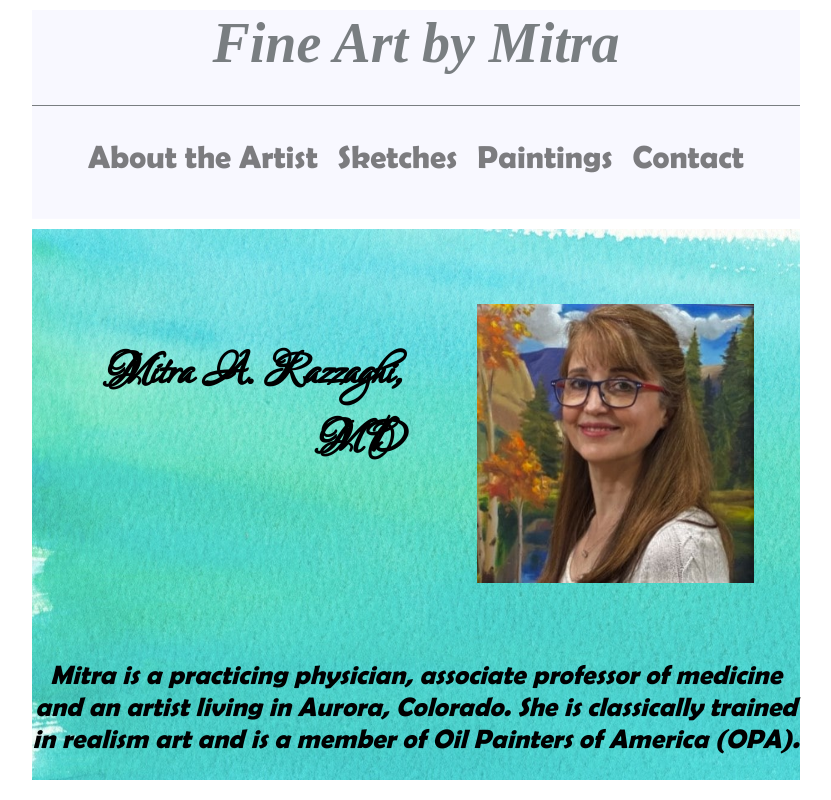
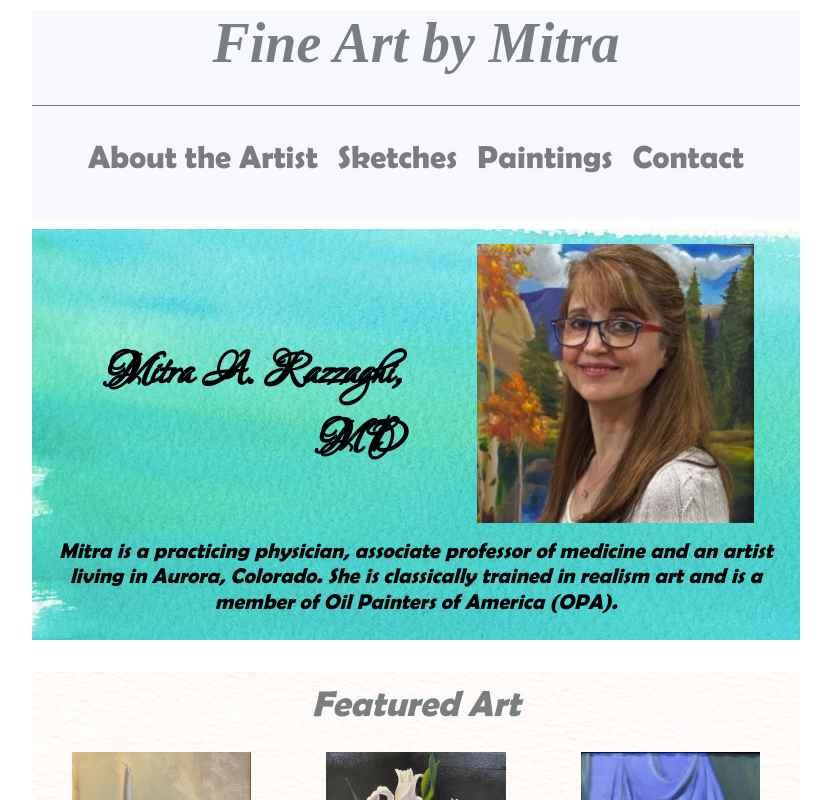
Before and after one commit to marazzaghi/Fine-Art-By-Mitra, a React (Create React App) app: page /bio in a window 1280 px wide. Shown: the top 800 px of the page, without its empty margins (224-1055 px from the left). Built offline with nearby package versions, Linux system fonts and the light colour scheme; no server answers; a web font is replaced by a local one.

Commit message:
site intro

```diff
--- a/src/components/siteIntro/siteIntro.scss
+++ b/src/components/siteIntro/siteIntro.scss
@@ -19,14 +19,14 @@
       width: 328px;
       margin-right: auto;
       display: block;
-      margin-top: 75px;
-      margin-bottom: 75px;
+      margin-top: 15px;
+      margin-bottom: 15px;
     }
   }
   #tagline {
     h2 {
       color: black;
-      font-size: 20pt;
+      font-size: 16pt;
     }
   }
 
```
